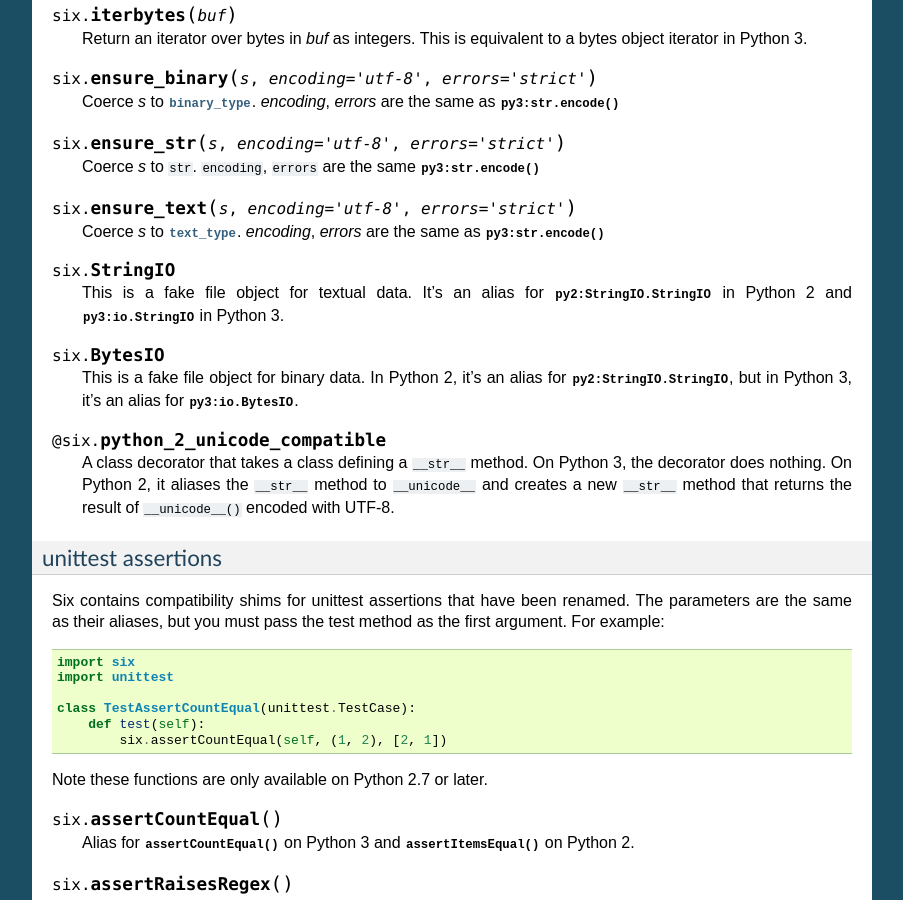
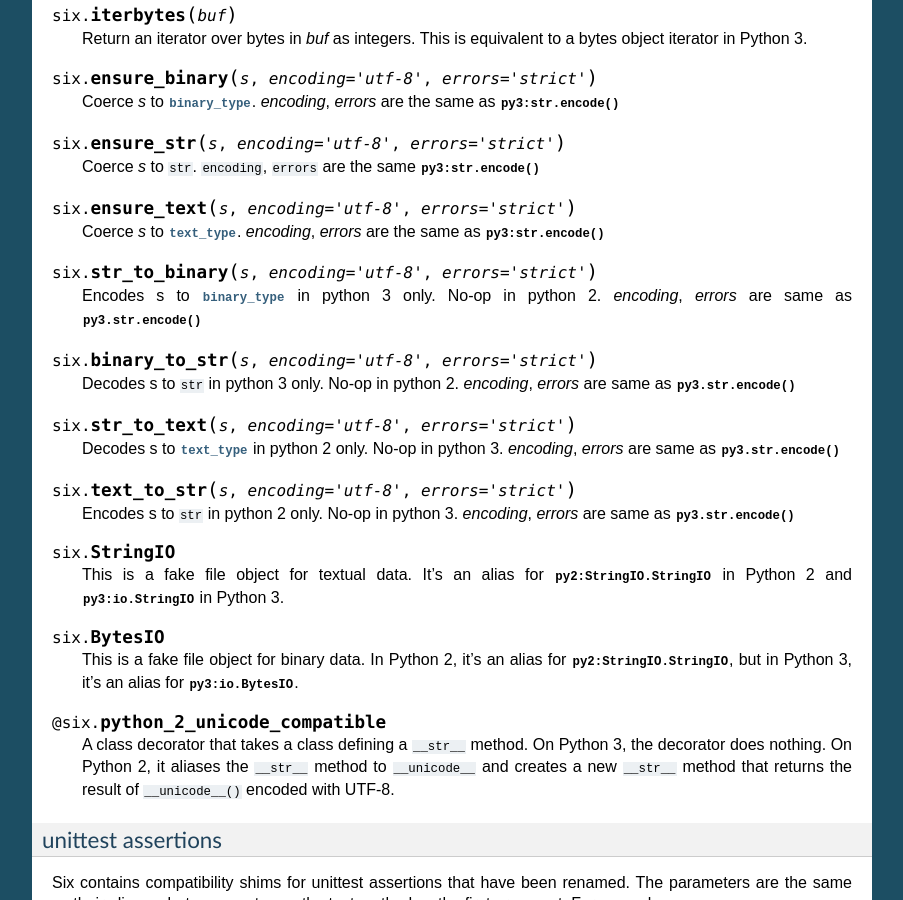
Before and after one commit to benjaminp/six, a Sphinx documentation site: the page built from documentation/index.rst, in a window 1280 px wide and 900 px high, scrolled down 5776 px. Shown: the whole window, without its empty margins (198-1101 px from the left). Built offline with Sphinx 7.4.7, drawn with Linux system fonts in a browser that asks for light colours; some of the changed text lies outside the part shown.

Commit message:
Fix docs

```diff
--- a/documentation/index.rst
+++ b/documentation/index.rst
@@ -452,6 +452,30 @@ string data in all Python versions.
    :meth:`py3:str.encode`
 
 
+.. function:: str_to_binary(s, encoding='utf-8', errors='strict')
+
+   Encodes s to :data:`binary_type` in python 3 only. No-op in python 2.
+   *encoding*, *errors* are same as :meth:`py3.str.encode`
+
+
+.. function:: binary_to_str(s, encoding='utf-8', errors='strict')
+
+   Decodes s to ``str`` in python 3 only. No-op in python 2.
+   *encoding*, *errors* are same as :meth:`py3.str.encode`
+
+
+.. function:: str_to_text(s, encoding='utf-8', errors='strict')
+
+   Decodes s to :data:`text_type` in python 2 only. No-op in python 3.
+   *encoding*, *errors* are same as :meth:`py3.str.encode`
+
+
+.. function:: text_to_str(s, encoding='utf-8', errors='strict')
+
+   Encodes s to ``str`` in python 2 only. No-op in python 3.
+   *encoding*, *errors* are same as :meth:`py3.str.encode`
+
+
 .. data:: StringIO
 
    This is a fake file object for textual data.  It's an alias for
```
